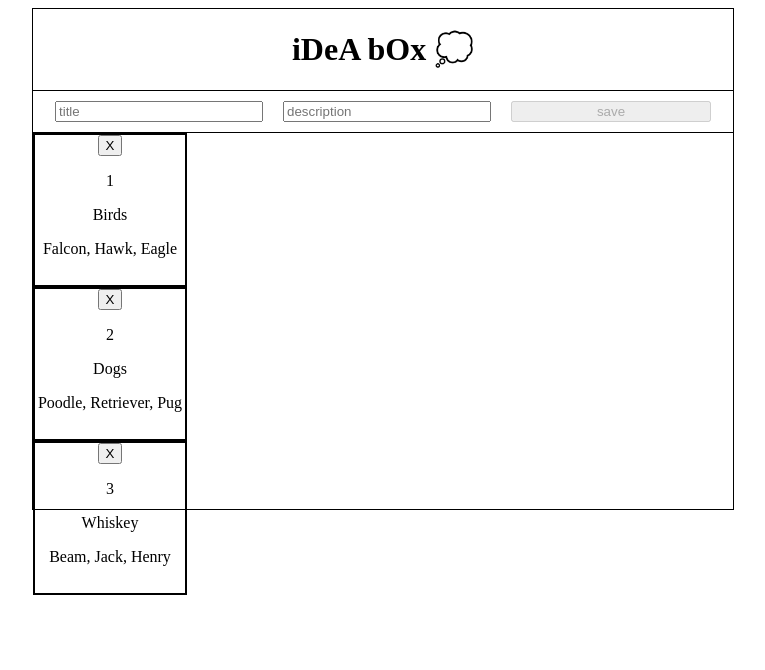
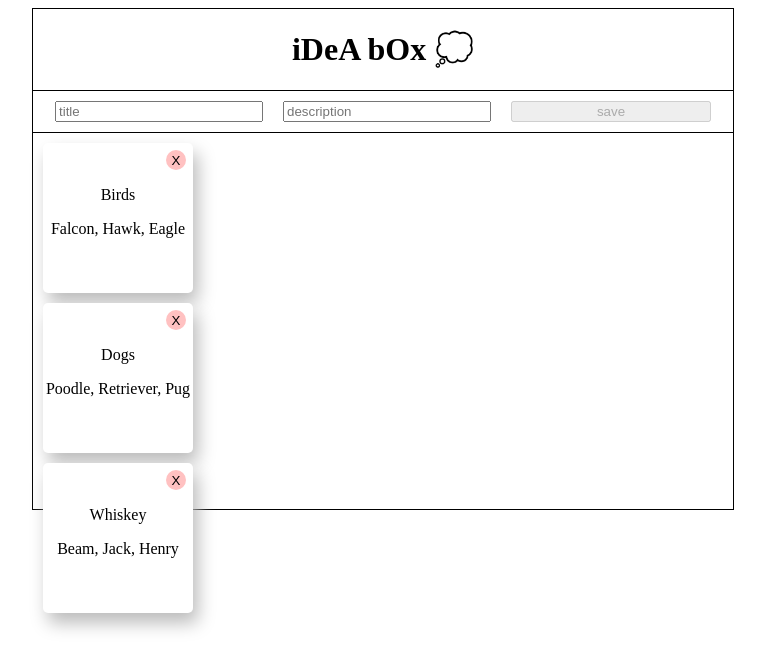
Before and after one commit to ZaneMeroff/vue_idea_box_2021, a Vue app: page / in a window 1280 px wide. Shown: the top 670 px of the page, without its empty margins (257-1022 px from the left). Built offline with nearby package versions, Linux system fonts and the light colour scheme.

Commit message:
Remove unused code in Idea.vue

```diff
--- a/src/components/Idea.vue
+++ b/src/components/Idea.vue
@@ -1,8 +1,7 @@
 <template>
   <div class="idea-outer-container">
 
-    <button @click="handleDelete">X</button>
-    <p>{{ id }}</p>
+    <button @click="handleDelete" class="delete-btn">X</button>
     <p>{{ title }}</p>
     <p>{{ description }}</p>
 
@@ -17,19 +16,11 @@
       title:        { type: String, default: "" },
       description:  { type: String, default: "" },
     },
-    data() {
-      return {
-
-      }
-    },
     methods: {
 
       handleDelete() {
         this.$emit("delete", this.id)
       },
-    },
-    mounted() {
-
     },
   }
 </script>
@@ -37,10 +28,28 @@
 <style scoped>
 
   .idea-outer-container {
-    border: 2px solid #000;
+    background-color: #fff;
+    box-shadow: 5px 10px 18px #bbbbbb;
     height: 150px;
     width: 150px;
     text-align: center;
+    margin: 10px;
+    border-radius: 5px;
+  }
+
+  .delete-btn {
+    background-color: #ffc1c1;
+    border: none;
+    height: 20px;
+    width: 20px;
+    border-radius: 10px;
+    padding-top: 2px;
+    margin: 7px 0px 0px 115px;
+  }
+
+  .delete-btn:hover {
+    cursor: pointer;
+    background-color: #ff4b4b;
   }
 
 </style>
```
